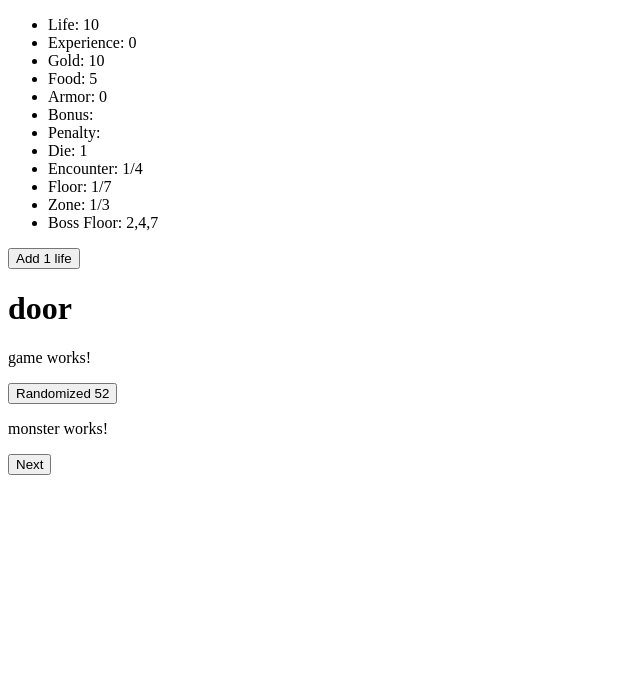
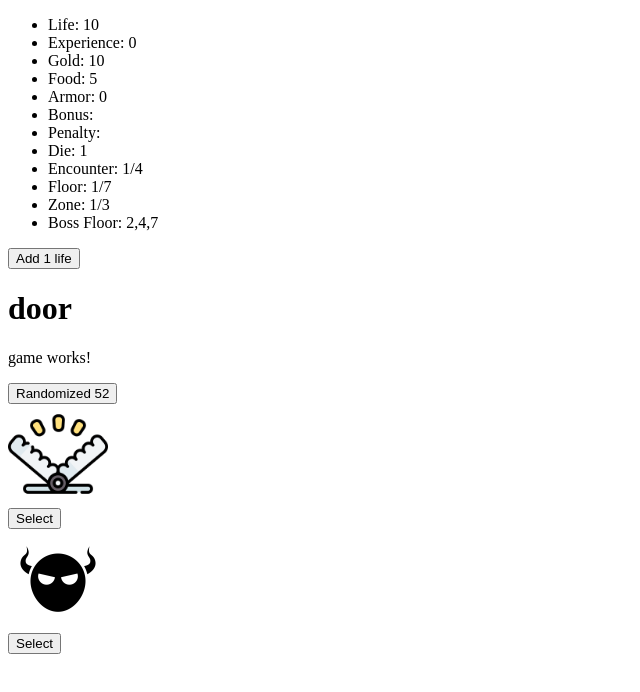
Before and after one commit to Kaylinhh/mini-rogue, an Angular app: page /game in a window 1280 px wide. Both pictures are taken after a click on the button "Next". Shown: the top 692 px of the page, without its empty margins (0-640 px from the left). Built offline with nearby package versions, Linux system fonts and the light colour scheme.

Commit message:
basic map done

```diff
--- a/src/app/components/map/map.component.html
+++ b/src/app/components/map/map.component.html
@@ -1,5 +1,5 @@
 <div>
-    <div *ngIf="firstD100 <= 10">
+    <div *ngIf="firstD100 <= 10" [routerLink]="['/game']">
         <img class="card-img" src="assets/img/map-icons/boss.png">
     </div>
 
@@ -22,6 +22,8 @@
     <div *ngIf="firstD100 > 80">
         <img class="card-img" src="assets/img/map-icons/trap.png">
     </div>
+
+    <button (click)="goToEvent1()">Select</button>
 </div>
 
 <div>
@@ -48,4 +50,7 @@
     <div *ngIf="secondD100 > 80">
         <img class="card-img" src="assets/img/map-icons/trap.png">
     </div>
+
+    <button (click)="goToEvent2()">Select</button>
+
 </div>
--- a/src/app/components/map/map.component.scss
+++ b/src/app/components/map/map.component.scss
@@ -1,3 +1,3 @@
 .card-img {
-    size: 100px
+    width: 100px
 }
--- a/src/app/components/map/map.component.ts
+++ b/src/app/components/map/map.component.ts
@@ -1,4 +1,4 @@
-import { Component, OnInit } from '@angular/core';
+import { Component, EventEmitter, OnInit, Output } from '@angular/core';
 import { Player } from 'src/app/models/player.model';
 import { PlayerService } from 'src/app/shared/services/player.service';
 
@@ -9,18 +9,20 @@ import { PlayerService } from 'src/app/shared/services/player.service';
 })
 export class MapComponent implements OnInit {
 
+  @Output() diceRoll: EventEmitter<number> = new EventEmitter();
+
   player!: Player;
   firstD100: number = 0;
   secondD100: number = 0;
 
   constructor(
     private playerService: PlayerService
-  ){}
+  ) { }
 
   ngOnInit(): void {
-    // this.playerService._getPlayer$().subscribe((player: Player) => {
-    //   this.player = player;
-    // });
+    this.playerService._getPlayer$().subscribe((player: Player) => {
+      this.player = player;
+    });
     this.randomEvent();
   }
 
@@ -28,4 +30,20 @@ export class MapComponent implements OnInit {
     this.firstD100 = Math.floor(Math.random() * 100);
     this.secondD100 = Math.floor(Math.random() * 100);
   }
+
+  goToEvent1() {
+    if (this.player.status === "door") this.player.status = "encounter";
+    else this.player.status = "door";
+    this.playerService._setPlayer$(this.player);
+
+    this.diceRoll.emit(this.firstD100)
+  }
+
+  goToEvent2() {
+    if (this.player.status === "door") this.player.status = "encounter";
+    else this.player.status = "door";
+    this.playerService._setPlayer$(this.player);
+
+    this.diceRoll.emit(this.secondD100)
+  }
 }
--- a/src/app/pages/game/game.component.html
+++ b/src/app/pages/game/game.component.html
@@ -6,11 +6,18 @@
 
 <button (click)="randomEvent()">Randomized {{ d100 }}</button>
 
+<div *ngIf="player.status === 'encounter'">
     <app-boss *ngIf="d100 <= 10"></app-boss>
     <app-camp *ngIf="d100 > 10 && d100 <= 20"></app-camp>
     <app-loot *ngIf="d100 > 20 && d100 <= 40"></app-loot>
     <app-monster *ngIf="d100 > 40 && d100 <= 70"></app-monster>
-<app-shop *ngIf="d100 > 70 && d100 <= 80" [player]="player" (updatedPlayer)="updatedPlayerReceive($event)"></app-shop>
+    <app-shop *ngIf="d100 > 70 && d100 <= 80" [player]="player"
+        (updatedPlayer)="updatedPlayerReceive($event)"></app-shop>
     <app-trap *ngIf="d100 > 80"></app-trap>
 
     <button (click)="next()">Next</button>
+</div>
+
+<div *ngIf="player.status === 'door'">
+    <app-map (diceRoll)="mapDice($event)"></app-map>
+</div>
--- a/src/app/pages/game/game.component.ts
+++ b/src/app/pages/game/game.component.ts
@@ -37,4 +37,8 @@ export class GameComponent {
   updatedPlayerReceive(player: Player): void {
     this.playerService._setPlayer$(player);
   }
+
+  mapDice(event: number) {
+    this.d100 = event
+  }
 }
```
Lines whose indentation alone changed are shown as unchanged.
